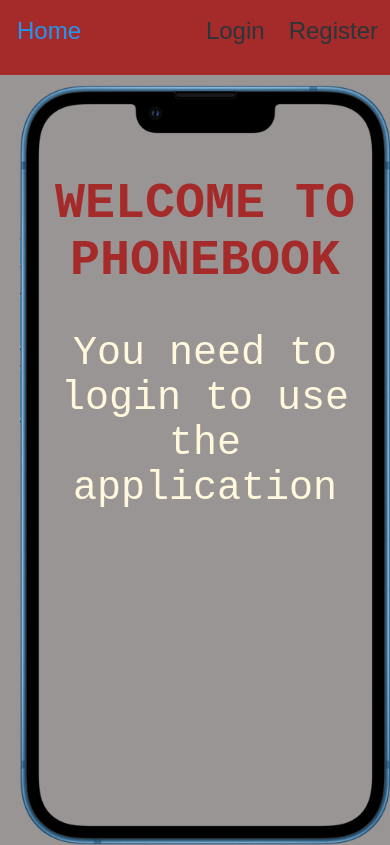
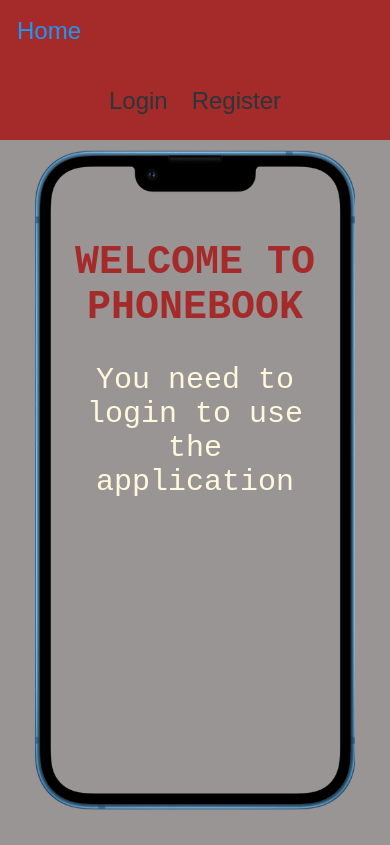
Before and after one commit to Bohdan-Ta/goit-react-hw-08-phonebook, a React (Create React App) app: page / in a window 390 px wide. Built offline with nearby package versions, Linux system fonts and the light colour scheme.

Commit message:
fix styles

```diff
--- a/src/View/HomeVeiw/HomeView.module.css
+++ b/src/View/HomeVeiw/HomeView.module.css
@@ -3,10 +3,8 @@
   background-position: center center;
   background-size: cover;
   margin-top: 10px;
-  width: 310px;
-  height: 700px;
-  /* border: 5px solid black; */
-  /* border-radius: 20px; */
+  width: 260px;
+  height: 600px;
   padding: 30px;
 
   /* box-shadow: 0 1px 4px rgba(0, 0, 0, 1), -23px 0 20px -23px rgba(0, 0, 0, 0.8),
@@ -16,7 +14,7 @@
   margin-top: 60px;
   text-align: center;
   text-transform: uppercase;
-  font-size: 50px;
+  font-size: 40px;
   font-family: monospace;
   color: brown;
 }
@@ -24,7 +22,7 @@
 .text {
   margin-top: 20px;
   margin-bottom: 50px;
-  font-size: 40px;
+  font-size: 30px;
   font-family: monospace;
   color: cornsilk;
   text-align: center;
--- a/src/components/App/App.jsx
+++ b/src/components/App/App.jsx
@@ -37,15 +37,14 @@ export default function App() {
   ) : (
     <div className={s.container}>
       <AppBar />
+      <Sections>
         <Suspense fallback={<Spinner />}>
           <Routes>
             <Route
               path="/"
               element={
                 <PublicRoute>
-                <Sections>
                   <HomeView />
-                </Sections>
                 </PublicRoute>
               }
             />
@@ -53,9 +52,7 @@ export default function App() {
               path="/auth"
               element={
                 <PublicRoute restricted navigateTo="/contacts">
-                <Sections>
                   <LoginView />
-                </Sections>
                 </PublicRoute>
               }
             />
@@ -63,9 +60,7 @@ export default function App() {
               path="/registration"
               element={
                 <PublicRoute restricted navigateTo="/contacts">
-                <Sections>
                   <RegistrationView />
-                </Sections>
                 </PublicRoute>
               }
             />
@@ -92,6 +87,7 @@ export default function App() {
             />
           </Routes>
         </Suspense>
+      </Sections>
 
       <ToastContainer />
     </div>
--- a/src/components/AppBar/AppBar.module.css
+++ b/src/components/AppBar/AppBar.module.css
@@ -8,3 +8,9 @@
   margin: 0 auto;
   max-width: 1000px;
 }
+
+@media screen and (max-width: 450px) {
+  .container {
+    display: block;
+  }
+}
--- a/src/components/Filter/Filter.module.css
+++ b/src/components/Filter/Filter.module.css
@@ -4,12 +4,13 @@
   top: 20px;
   margin-bottom: 100px;
 }
+
 .input {
   display: block;
   width: 130%;
   padding: 0 10px;
   line-height: 40px;
-  font-family: "Roboto", sans-serif;
+  font-family: 'Roboto', sans-serif;
   font-size: 1.3rem;
   background: none;
   border-width: 0;
--- a/src/components/Forms/Forms.jsx
+++ b/src/components/Forms/Forms.jsx
@@ -53,6 +53,7 @@ export default function Forms() {
             value={formik.values.name}
             className={s.input}
             autoComplete="off"
+            placeholder="Drakula"
           />
           {formik.errors.name}
           <label htmlFor="name" className={s.label}>
@@ -66,6 +67,7 @@ export default function Forms() {
             onChange={formik.handleChange}
             value={formik.values.number}
             className={s.input}
+            placeholder="66666666"
           />
           {formik.errors.number}
           <label className={s.label}>Number:</label>
--- a/src/components/Forms/Forms.module.css
+++ b/src/components/Forms/Forms.module.css
@@ -52,7 +52,7 @@
 .error {
   position: absolute;
   top: 100%;
-  width: 350px;
+  width: 320px;
   font-size: 14px;
   border-width: 3px;
   border-style: solid;
@@ -71,14 +71,14 @@
   border: 1px solid red;
   background: none;
   font-weight: 300;
-  font-family: "Montserrat", sans-serif;
+  font-family: 'Montserrat', sans-serif;
   text-transform: uppercase;
   letter-spacing: 2px;
   cursor: pointer;
 }
 .borderButton:before,
 .borderButton:after {
-  content: "";
+  content: '';
   position: absolute;
   width: 0;
   height: 0;
--- a/src/components/Section/Section.module.css
+++ b/src/components/Section/Section.module.css
@@ -1,7 +1,6 @@
 .section {
   margin: 0 auto;
-  width: 350px;
-  /* padding: 50px 0; */
+  width: 320px;
 }
 
 .title {
```
Lines whose indentation alone changed are shown as unchanged.
